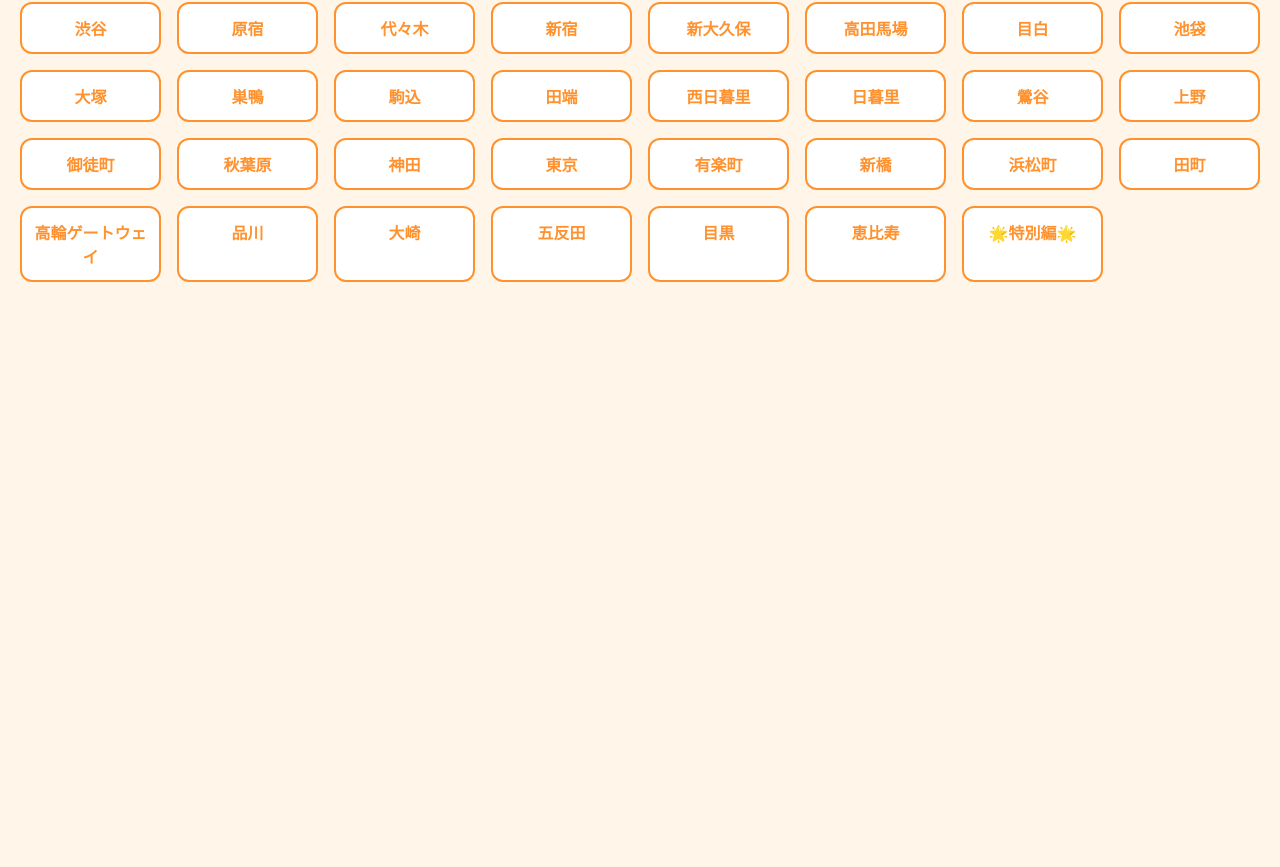
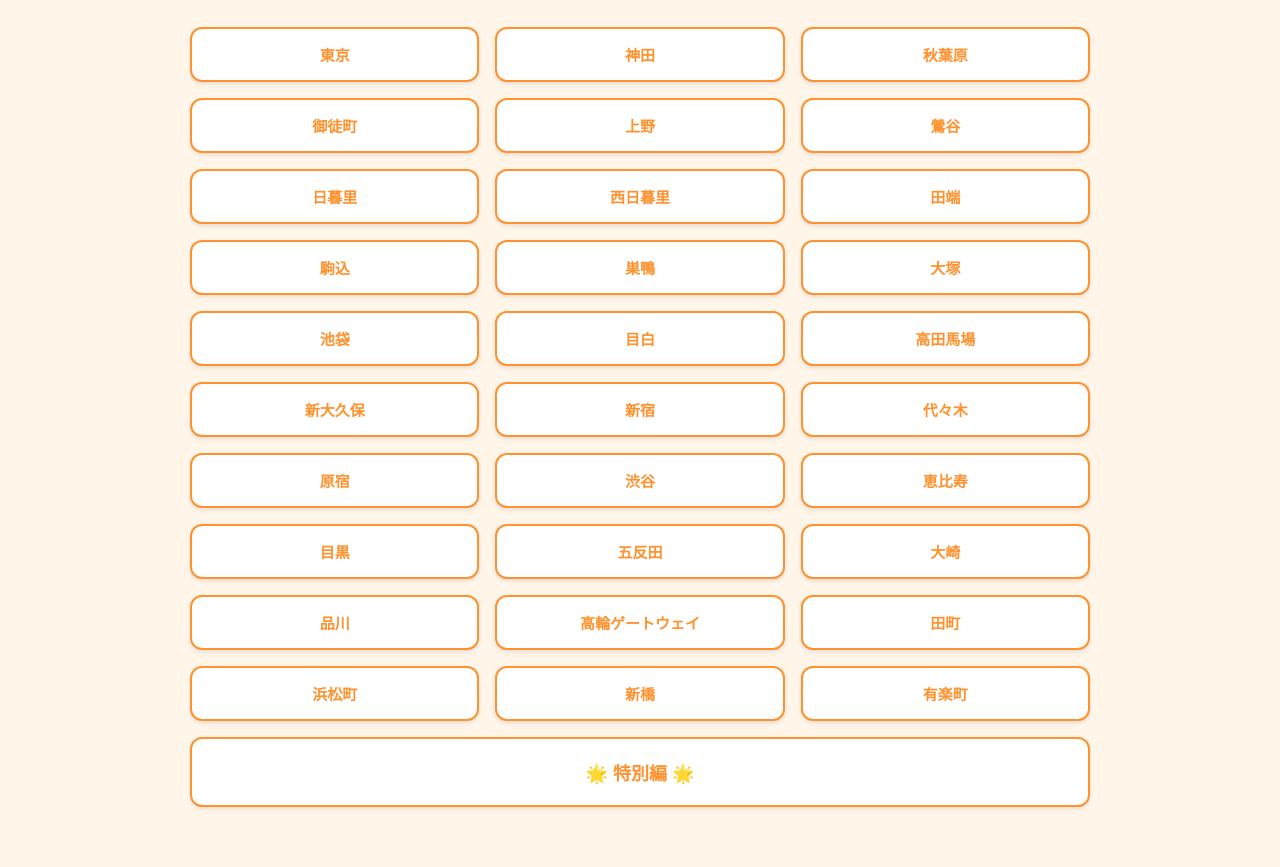
Before and after one commit to an5qq/an5qq.github.io, a plain HTML site: page index.html in a window 1280 px wide. Shown: the part 98-965 px from the top of the page. Before the commit the page ends 800 px from the top, so only its background shows below. Drawn offline with Linux system fonts and the light colour scheme.

Commit message:
Update index.html

```diff
--- a/index.html
+++ b/index.html
@@ -3,85 +3,118 @@
 <head>
     <meta charset="UTF-8">
     <title>しょへたから100チア巡り</title>
+
     <style>
-        :root { --main-color: #ff922e; --bg-light: #fff5e9; }
+        :root {
+            --main-color: #ff922e;
+            --bg-light: #fff5e9;
+        }
 
         body {
-            font-family: "Noto Sans JP","Yu Gothic",sans-serif;
             background: var(--bg-light);
-            margin: 20px;
-            color: #444;
+            font-family: "Noto Sans JP", "Yu Gothic", sans-serif;
+            padding: 20px;
+            margin: 0;
         }
 
         h1 {
             text-align: center;
             color: var(--main-color);
             font-size: 2.2rem;
-            margin-bottom: 25px;
+            margin-bottom: 30px;
         }
 
-        .station-list {
+        /* グリッド（3列×10行） */
+        .station-grid {
             display: grid;
-            grid-template-columns: repeat(auto-fill, minmax(140px, 1fr));
+            grid-template-columns: repeat(3, 1fr);
             gap: 16px;
+            max-width: 900px;
+            margin: 0 auto 40px;
         }
 
-        .station-list a {
+        /* 通常ボタン */
+        .station-grid a {
             display: block;
-            padding: 12px;
+            padding: 15px 0;
             background: #fff;
             border: 2px solid var(--main-color);
             border-radius: 12px;
+            text-align: center;
             color: var(--main-color);
+            font-size: 15px;
             font-weight: bold;
-            text-align: center;
             text-decoration: none;
-            transition: 0.2s;
+            box-shadow: 0 2px 4px rgba(0,0,0,0.1);
+            transition: .2s;
         }
-        .station-list a:hover {
+
+        .station-grid a:hover {
             background: var(--main-color);
-            color: white;
+            color: #fff;
+            transform: translateY(-3px);
+        }
+
+        /* 特別編だけ大きいボタン */
+        .special {
+            grid-column: 1 / 4; /* 横3つ分 */
+            padding: 20px 0 !important;
+            font-size: 18px !important;
+            border-width: 3px;
+            border-radius: 16px;
         }
     </style>
+
 </head>
 <body>
 
-<script src="store-table.js"></script>
-
 <h1>🚃しょへたから100チア巡り🌟</h1>
 
-<div class="station-list">
+<div class="station-grid">
+
+    <a href="stations/tokyo.html">東京</a>
+    <a href="stations/kanda.html">神田</a>
+    <a href="stations/akihabara.html">秋葉原</a>
+
+    <a href="stations/okachimachi.html">御徒町</a>
+    <a href="stations/ueno.html">上野</a>
+    <a href="stations/uguisudani.html">鶯谷</a>
+
+    <a href="stations/nippori.html">日暮里</a>
+    <a href="stations/nishinippori.html">西日暮里</a>
+    <a href="stations/tabata.html">田端</a>
+
+    <a href="stations/komagome.html">駒込</a>
+    <a href="stations/sugamo.html">巣鴨</a>
+    <a href="stations/otsuka.html">大塚</a>
+
+    <a href="stations/ikebukuro.html">池袋</a>
+    <a href="stations/mejiro.html">目白</a>
+    <a href="stations/takadanobaba.html">高田馬場</a>
+
+    <a href="stations/shinokubo.html">新大久保</a>
+    <a href="stations/shinjuku.html">新宿</a>
+    <a href="stations/yoyogi.html">代々木</a>
+
+    <a href="stations/harajuku.html">原宿</a>
     <a href="stations/shibuya.html">渋谷</a>
-    <a href="stations/harajuku.html">原宿</a>
-    <a href="stations/yoyogi.html">代々木</a>
-    <a href="stations/shinjuku.html">新宿</a>
-    <a href="stations/shinokubo.html">新大久保</a>
-    <a href="stations/takadanobaba.html">高田馬場</a>
-    <a href="stations/mejiro.html">目白</a>
-    <a href="stations/ikebukuro.html">池袋</a>
-    <a href="stations/otsuka.html">大塚</a>
-    <a href="stations/sugamo.html">巣鴨</a>
-    <a href="stations/komagome.html">駒込</a>
-    <a href="stations/tabata.html">田端</a>
-    <a href="stations/nishinippori.html">西日暮里</a>
-    <a href="stations/nippori.html">日暮里</a>
-    <a href="stations/uguisudani.html">鶯谷</a>
-    <a href="stations/ueno.html">上野</a>
-    <a href="stations/okachimachi.html">御徒町</a>
-    <a href="stations/akihabara.html">秋葉原</a>
-    <a href="stations/kanda.html">神田</a>
-    <a href="stations/tokyo.html">東京</a>
+    <a href="stations/ebisu.html">恵比寿</a>
+
+    <a href="stations/meguro.html">目黒</a>
+    <a href="stations/gotanda.html">五反田</a>
+    <a href="stations/osaki.html">大崎</a>
+
+    <a href="stations/shinagawa.html">品川</a>
+    <a href="stations/takanawagateway.html">高輪ゲートウェイ</a>
+    <a href="stations/tamachi.html">田町</a>
+
+    <a href="stations/hamamatsucho.html">浜松町</a>
+    <a href="stations/shinbashi.html">新橋</a>
     <a href="stations/yurakucho.html">有楽町</a>
-    <a href="stations/shimbashi.html">新橋</a>
-    <a href="stations/hamamatsucho.html">浜松町</a>
-    <a href="stations/tamachi.html">田町</a>
-    <a href="stations/takanawagateway.html">高輪ゲートウェイ</a>
-    <a href="stations/shinagawa.html">品川</a>
-    <a href="stations/osaki.html">大崎</a>
-    <a href="stations/gotanda.html">五反田</a>
-    <a href="stations/meguro.html">目黒</a>
-    <a href="stations/ebisu.html">恵比寿</a>
-    <a href="stations/special.html">🌟特別編🌟</a
+
+    <!-- ★特別編（横3つぶん大きいボタン）★ -->
+    <a href="stations/special.html" class="special">🌟 特別編 🌟</a>
+
 </div>
 
 </body>
```
